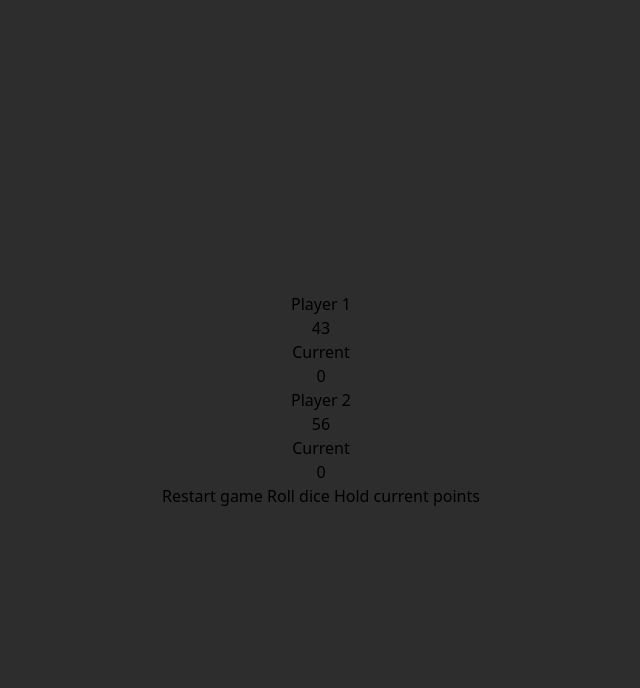
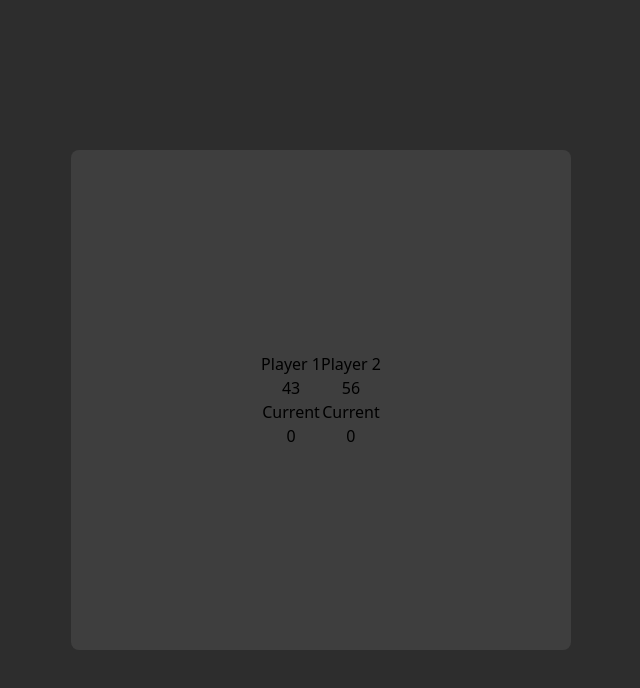
Before and after one commit to Ameer2000Mzori/Dice-Game-With-Tailwind, a website: page src/index.html in a window 1280 px wide. Shown: the whole page, without its empty margins (319-959 px from the left). Drawn offline with Linux system fonts and the light colour scheme.

Commit message:
we added styling to header-wrap

```diff
--- a/src/index.html
+++ b/src/index.html
@@ -18,7 +18,10 @@
       id="header"
       class="flex flex-col text-center items-center justify-center w-[100dvw] h-[100dvh] bg-[#2D2D2D]"
     >
-      <div id="header-Wrap" class="">
+      <div
+        id="header-Wrap"
+        class="w-[500px] h-[500px] relative flex flex-row text-center items-center justify-center bg-[#3E3E3E] rounded-lg"
+      >
         <div id="header-Left" class="">
           <div>Player 1</div>
           <div>43</div>
@@ -35,9 +38,11 @@
             <div>0</div>
           </div>
         </div>
-        <button type="button">Restart game</button>
-        <button type="button">Roll dice</button>
-        <button type="button">Hold current points</button>
+        <button class="absolute hidden" type="button">Restart game</button>
+        <button class="absolute hidden" type="button">Roll dice</button>
+        <button class="absolute hidden" type="button">
+          Hold current points
+        </button>
       </div>
     </section>
     <script src="script.js"></script>
```
Also changed, not shown: src/output.css.
